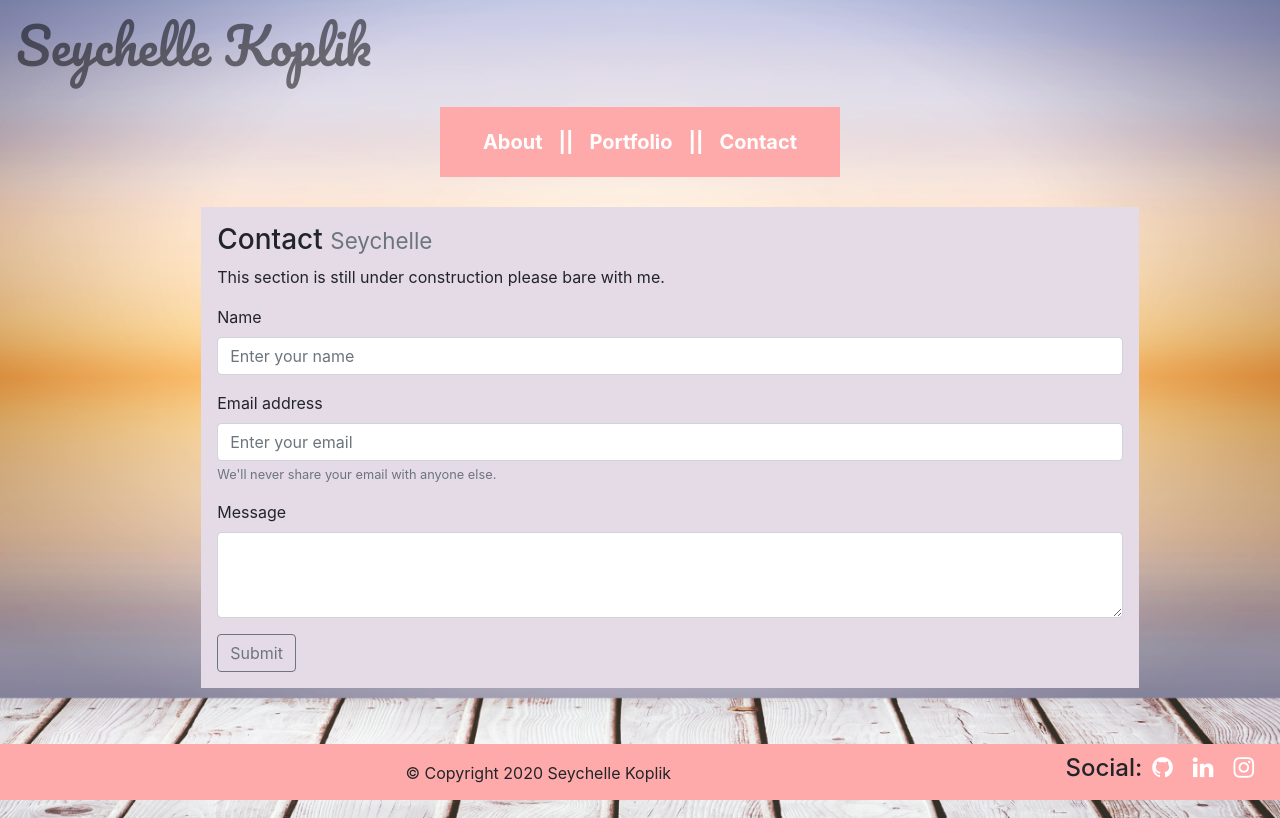
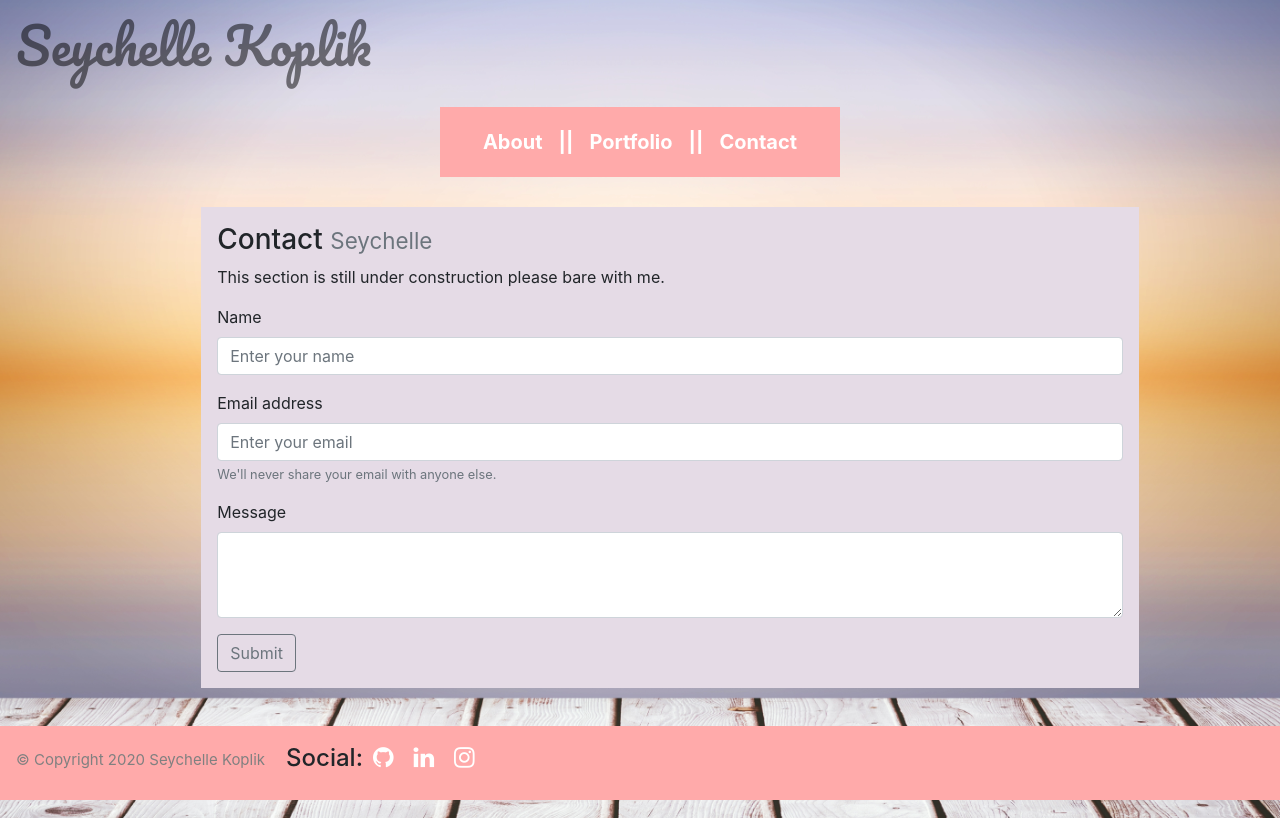
Before and after one commit to SeyKoplik/React_PortfolioUpdate, a React (Create React App) app: page /contact in a window 1280 px wide. Shown: the top 818 px of the page. Built offline with nearby package versions, Linux system fonts and the light colour scheme.

Commit message:
changed footer styling

```diff
--- a/src/components/FooterLinks.js
+++ b/src/components/FooterLinks.js
@@ -6,7 +6,7 @@ function FooterLinks() {
 
   return (
     <footer className="navbar fixed-bottom navbar-expand-lg text-center footer">
-      <p className="navbar-brand m-auto"><small>&#169; Copyright 2020 Seychelle Koplik</small></p>
+      <p className="navbar-brand copyright">&#169; Copyright 2020 Seychelle Koplik</p>
       <h4 className="socialFooter"> Social:
       <a href="http://www.github.com/seykoplik" target="_blank" className="fa fa-github fafooter"></a>
       <a href="http://linkedin.com/in/seykoplik" target="_blank" className="fa fa-linkedin fafooter"></a>
--- a/src/main.css
+++ b/src/main.css
@@ -81,3 +81,10 @@ a:hover {
   color: lightslategray;
   font-size: 20px;
 }
+
+.copyright {
+  padding-top: 10px;
+  margin-top: 5px;
+  font-size: 15px;
+  color: gray;
+}
```
